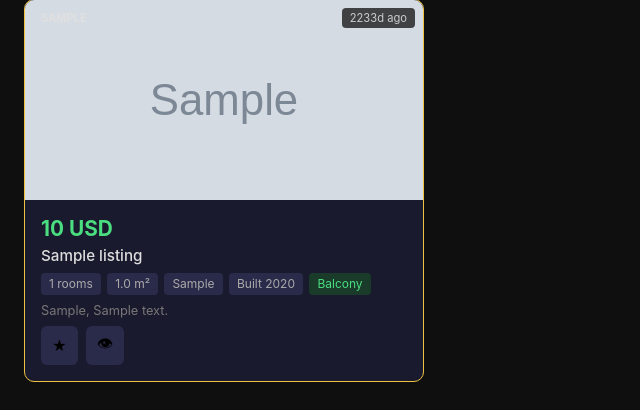
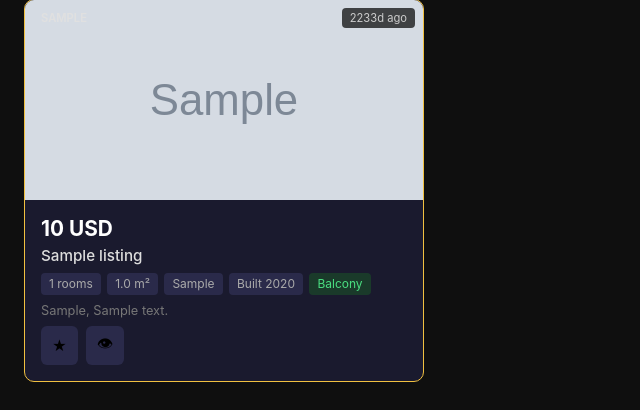
Before and after one commit to andreideaconu18/CV1, a Flask app: page / in a window 1280 px wide. Shown: the part 205-615 px from the top of the page, without its empty margins (0-640 px from the left). Run offline with Flask 3, Linux system fonts and the light colour scheme; tables that the repository leaves empty hold one stand-in row (values such as "Sample post"); grey boxes marked "Sample" are stand-in pictures; data that the repository does not hold is empty.

Commit message:
Change price color to white
https://claude.ai/code/session_01U8RdAiztTE2HNXa5yEJo7W

```diff
--- a/static/style.css
+++ b/static/style.css
@@ -325,7 +325,7 @@ main {
 .listing-price {
     font-size: 1.3rem;
     font-weight: 700;
-    color: #4ade80;
+    color: #ffffff;
     margin-bottom: 0.3rem;
 }
 
```
